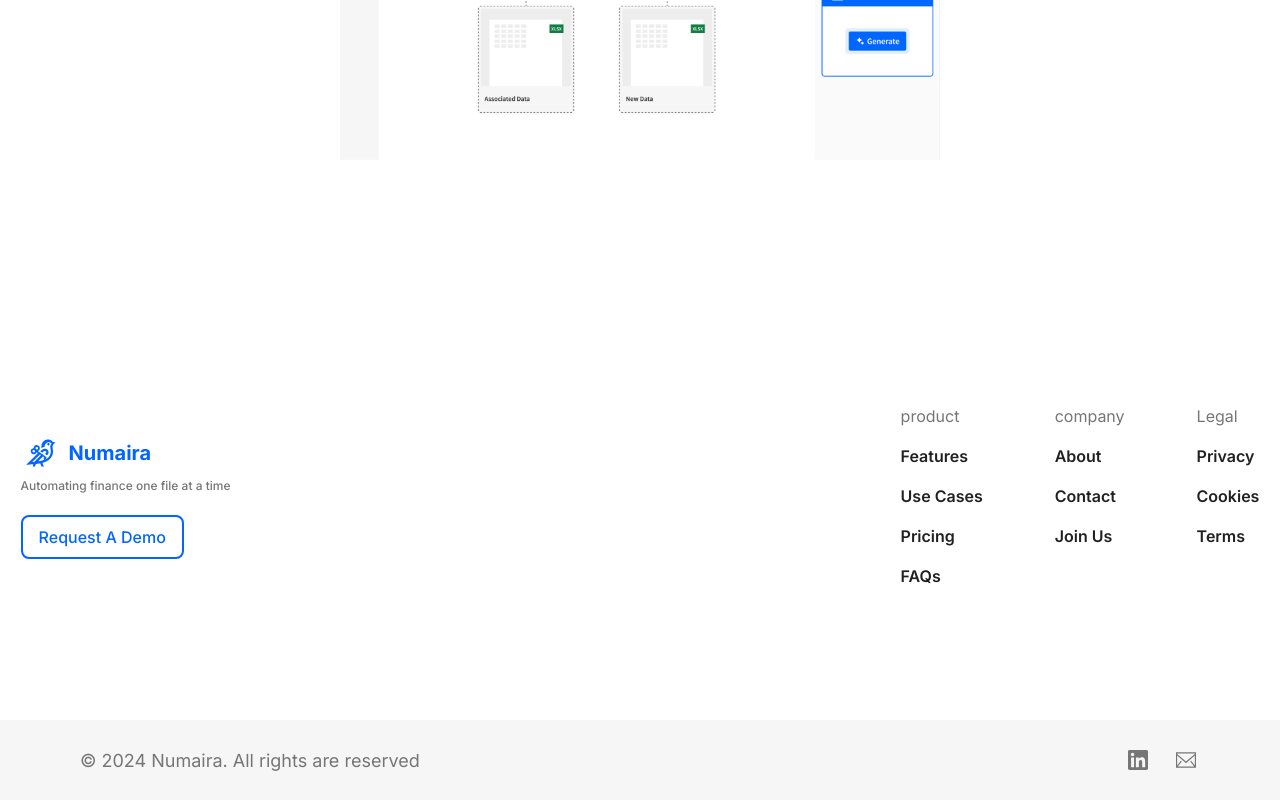
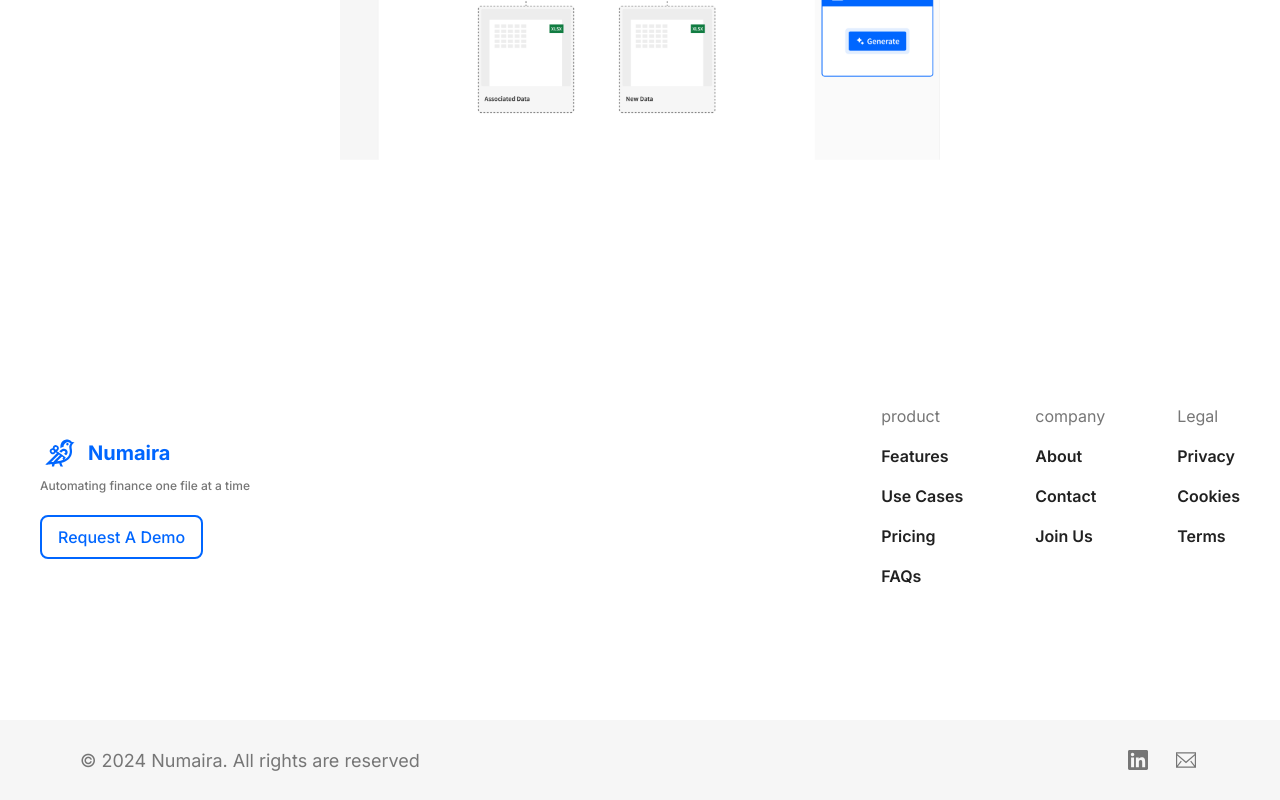
Before and after one commit to Yunzez/numaira, a Next.js app in the folder numaira_landing/: page / in a window 1280 px wide. Shown: the part 528-1328 px from the top of the page. Built offline with nearby package versions, Linux system fonts and the light colour scheme.

Commit message:
Update footer.tsx

```diff
--- a/numaira_landing/src/app/components/footer.tsx
+++ b/numaira_landing/src/app/components/footer.tsx
@@ -13,6 +13,7 @@ const FooterBoldedFont = styled.div`
   font-weight: 600;
   color: ${Colors.neutral1000};
   text-align: left;
+  cursor: pointer;
 `;
 
 const FooterLessBolderFont = styled.div`
@@ -38,10 +39,10 @@ const Footer = () => {
       {/* Desktop Navigation */}
       <section className="hidden sm:block">
         <div className="flex flex-col gap-16">
-          <div className="flex justify-center items-center gap-20 h-[320px]">
+          <div className="flex justify-between items-center gap-20 h-[320px] px-10">
             <div
               className="flex flex-col items-start"
-              style={{ width: "800px" }}
+              style={{ maxWidth: "800px" }}
             >
               <div
                 className="flex flex-col justify-start items-start"
@@ -161,7 +162,7 @@ const Footer = () => {
           <div className="flex flex-col justify-center items-start gap-20 px-6">
             <div
               className="flex flex-col items-start"
-              style={{ width: "800px" }}
+              style={{ width: "auto" }}
             >
               <div
                 className="flex flex-col justify-start items-start"
```
